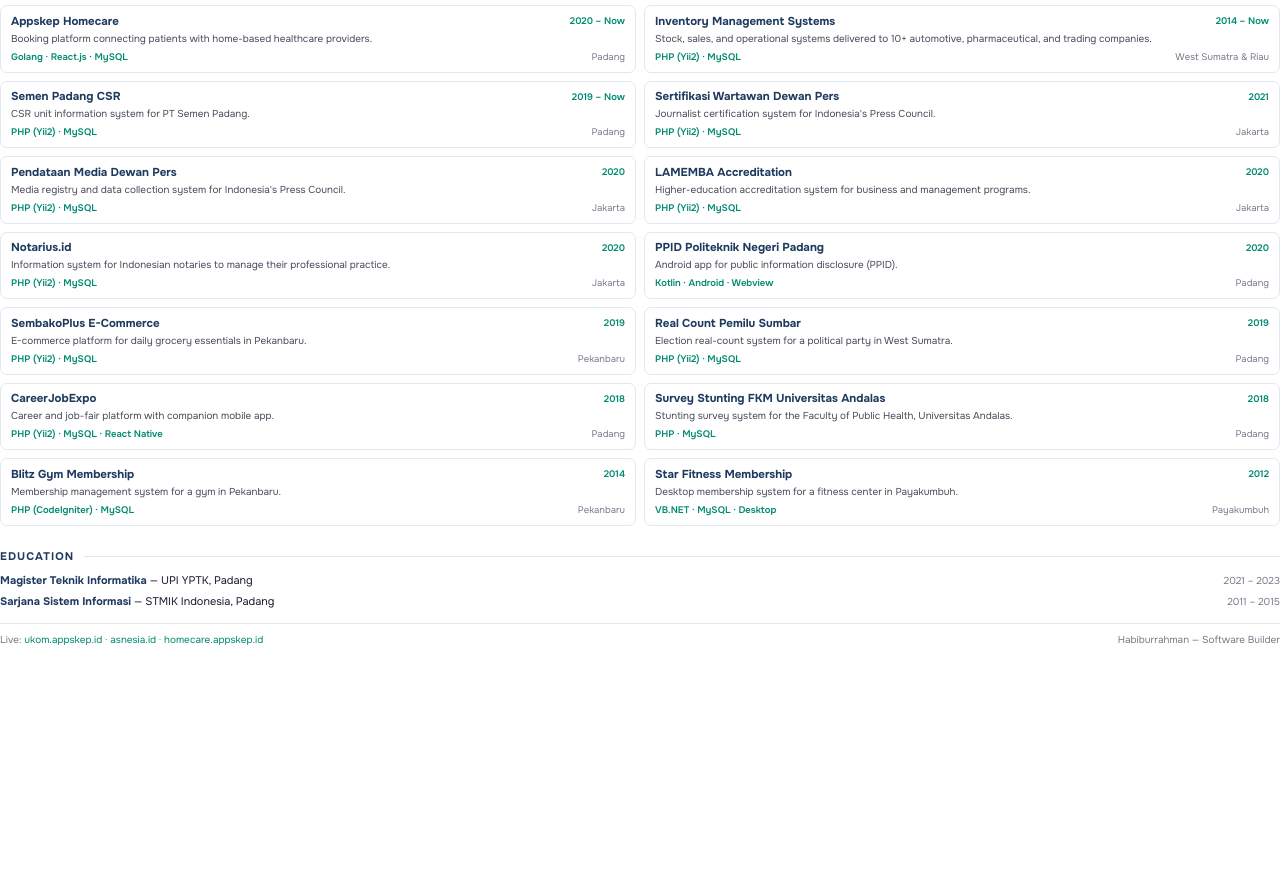
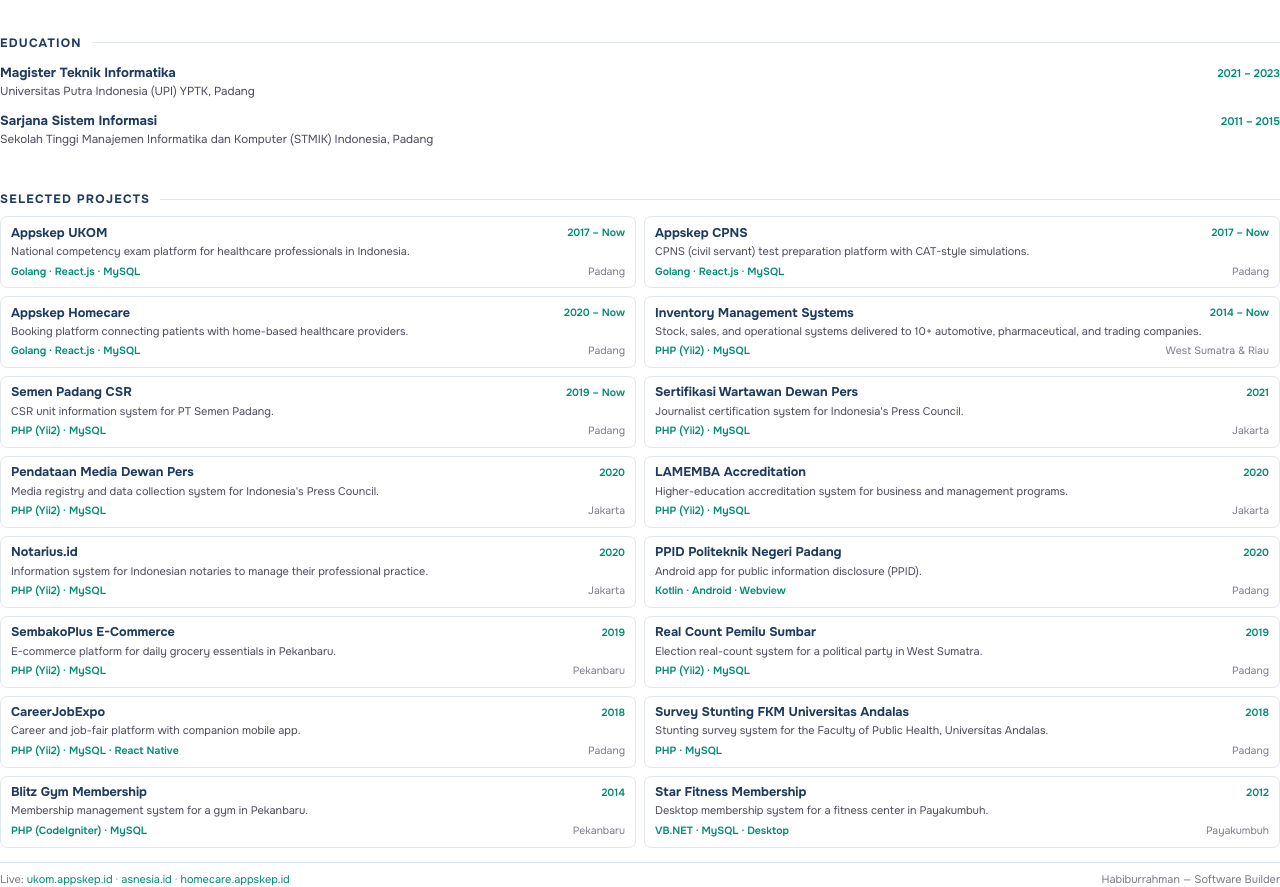
Before and after one commit to remorac/portfolio, a website: page print.html in a window 1280 px wide. Shown: the part 710-1597 px from the top of the page. Before the commit the page ends 1357 px from the top, so only its background shows below. Drawn offline with Linux system fonts and the light colour scheme.

Commit message:
style: improve typography, layout, and structure of PDF output including updated education details

```diff
--- a/css/pdf.css
+++ b/css/pdf.css
@@ -19,7 +19,7 @@
    Puppeteer margin option, so size + margins are declared only here. */
 @page {
   size: A4;
-  margin: 14mm 20mm; /* tighter top/bottom, wider left/right */
+  margin: 20mm 20mm; /* roomier top/bottom */
 }
 
 * {
@@ -38,7 +38,7 @@
   font-family: var(--font-sans);
   color: var(--text);
   background: #fff;
-  font-size: 11.5px;
+  font-size: 12.7px;
   line-height: 1.5;
   overflow-x: hidden;
 }
@@ -59,7 +59,7 @@
 }
 
 .doc-name {
-  font-size: 28.5px;
+  font-size: 31.5px;
   font-weight: 800;
   letter-spacing: -0.02em;
   color: var(--primary);
@@ -67,7 +67,7 @@
 }
 
 .doc-title {
-  font-size: 13px;
+  font-size: 14.3px;
   font-weight: 600;
   color: var(--accent-dark);
   margin-top: 2px;
@@ -75,7 +75,7 @@
 
 .doc-contact {
   text-align: right;
-  font-size: 11px;
+  font-size: 12.1px;
   color: var(--text-light);
   line-height: 1.7;
   white-space: nowrap;
@@ -95,7 +95,7 @@
 }
 
 .doc-summary p {
-  font-size: 11.5px;
+  font-size: 12.7px;
   color: var(--text-light);
   max-width: 64%;
 }
@@ -112,14 +112,14 @@
 
 .doc-stat b {
   display: block;
-  font-size: 17.5px;
+  font-size: 19.3px;
   font-weight: 800;
   color: var(--accent-dark);
   line-height: 1;
 }
 
 .doc-stat span {
-  font-size: 9px;
+  font-size: 10px;
   text-transform: uppercase;
   letter-spacing: 0.04em;
   color: var(--text-muted);
@@ -127,7 +127,7 @@
 
 /* ---------- Section headings ---------- */
 .pdf-section {
-  margin-top: 22px;
+  margin-top: 42px;
 }
 
 .pdf-section-head {
@@ -139,7 +139,7 @@
 }
 
 .pdf-section-head h2 {
-  font-size: 11px;
+  font-size: 12.1px;
   font-weight: 700;
   text-transform: uppercase;
   letter-spacing: 0.1em;
@@ -169,7 +169,7 @@
 
 .skill-label {
   flex: 0 0 84px;
-  font-size: 11px;
+  font-size: 12.1px;
   font-weight: 700;
   color: var(--primary);
 }
@@ -183,7 +183,7 @@
 .chip {
   display: inline-block;
   padding: 1.5px 8px;
-  font-size: 10px;
+  font-size: 11px;
   font-weight: 600;
   color: var(--accent-dark);
   background: rgba(0, 168, 138, 0.08);
@@ -194,7 +194,7 @@
 
 /* ---------- Experience ---------- */
 .exp-item {
-  margin-top: 11px;
+  margin-top: 16px;
   break-inside: avoid;
 }
 
@@ -206,26 +206,26 @@
 }
 
 .exp-row h3 {
-  font-size: 12px;
+  font-size: 13.2px;
   font-weight: 700;
   color: var(--primary);
 }
 
 .exp-period {
-  font-size: 10px;
+  font-size: 11px;
   font-weight: 600;
   color: var(--accent-dark);
   white-space: nowrap;
 }
 
 .exp-role {
-  font-size: 10.5px;
+  font-size: 11.6px;
   font-weight: 600;
   color: var(--text-muted);
 }
 
 .exp-desc {
-  font-size: 10.5px;
+  font-size: 11.6px;
   color: var(--text-light);
   margin-top: 1px;
 }
@@ -240,6 +240,8 @@
 .pdf-project {
   min-width: 0;
   break-inside: avoid;
+  display: flex;
+  flex-direction: column;
   border: 1px solid var(--border);
   border-radius: 7px;
   padding: 8px 10px;
@@ -255,7 +257,7 @@
 
 .pdf-project h3 {
   min-width: 0;
-  font-size: 11.5px;
+  font-size: 12.7px;
   font-weight: 700;
   color: var(--primary);
   line-height: 1.2;
@@ -263,14 +265,14 @@
 }
 
 .pdf-project-date {
-  font-size: 9.5px;
+  font-size: 10.5px;
   font-weight: 600;
   color: var(--accent-dark);
   white-space: nowrap;
 }
 
 .pdf-project p {
-  font-size: 10px;
+  font-size: 11px;
   color: var(--text-light);
   line-height: 1.4;
 }
@@ -281,8 +283,9 @@
   align-items: center;
   justify-content: space-between;
   gap: 2px 8px;
-  margin-top: 4px;
-  font-size: 9.5px;
+  margin-top: auto;
+  padding-top: 4px;
+  font-size: 10.5px;
   color: var(--text-muted);
   min-width: 0;
 }
@@ -294,23 +297,33 @@
 
 /* ---------- Education ---------- */
 .edu-item {
+  margin-top: 11px;
+  break-inside: avoid;
+}
+
+.edu-row {
   display: flex;
   justify-content: space-between;
   align-items: baseline;
   gap: 12px;
-  font-size: 11px;
-  margin-bottom: 4px;
-  break-inside: avoid;
 }
 
-.edu-item b {
+.edu-row h3 {
+  font-size: 13.2px;
+  font-weight: 700;
   color: var(--primary);
 }
 
-.edu-item span {
-  color: var(--text-muted);
-  font-size: 10px;
+.edu-period {
+  font-size: 11px;
+  font-weight: 600;
+  color: var(--accent-dark);
   white-space: nowrap;
+}
+
+.edu-school {
+  font-size: 11.6px;
+  color: var(--text-light);
 }
 
 /* ---------- Footer ---------- */
@@ -318,7 +331,7 @@
   margin-top: 14px;
   padding-top: 8px;
   border-top: 1px solid var(--border);
-  font-size: 10px;
+  font-size: 11px;
   color: var(--text-muted);
   display: flex;
   justify-content: space-between;
--- a/css/style.css
+++ b/css/style.css
@@ -546,7 +546,7 @@
   opacity: 0;
   overflow: hidden;
   white-space: nowrap;
-  transition: max-width 0.25s ease, opacity 0.2s ease, margin-left 0.25s ease;
+  transition: max-width 0.5s ease, opacity 0.4s ease, margin-left 0.5s ease;
 }
 
 /* The expanded tag shows its label. The primary starts expanded; hovering a
--- a/print.html
+++ b/print.html
@@ -125,23 +125,29 @@
     </div>
   </section>
 
+  <!-- Education -->
+  <section class="pdf-section">
+    <div class="pdf-section-head"><h2>Education</h2></div>
+    <div class="edu-item">
+      <div class="edu-row">
+        <h3>Magister Teknik Informatika</h3>
+        <span class="edu-period">2021 – 2023</span>
+      </div>
+      <div class="edu-school">Universitas Putra Indonesia (UPI) YPTK, Padang</div>
+    </div>
+    <div class="edu-item">
+      <div class="edu-row">
+        <h3>Sarjana Sistem Informasi</h3>
+        <span class="edu-period">2011 – 2015</span>
+      </div>
+      <div class="edu-school">Sekolah Tinggi Manajemen Informatika dan Komputer (STMIK) Indonesia, Padang</div>
+    </div>
+  </section>
+
   <!-- Projects -->
   <section class="pdf-section">
     <div class="pdf-section-head"><h2>Selected Projects</h2></div>
     <div id="pdf-projects"><!-- injected by print-render.js --></div>
-  </section>
-
-  <!-- Education -->
-  <section class="pdf-section">
-    <div class="pdf-section-head"><h2>Education</h2></div>
-    <div class="edu-item">
-      <div><b>Magister Teknik Informatika</b> — UPI YPTK, Padang</div>
-      <span>2021 – 2023</span>
-    </div>
-    <div class="edu-item">
-      <div><b>Sarjana Sistem Informasi</b> — STMIK Indonesia, Padang</div>
-      <span>2011 – 2015</span>
-    </div>
   </section>
 
   <!-- Footer -->
```
Also changed, not shown: 1 other file.
